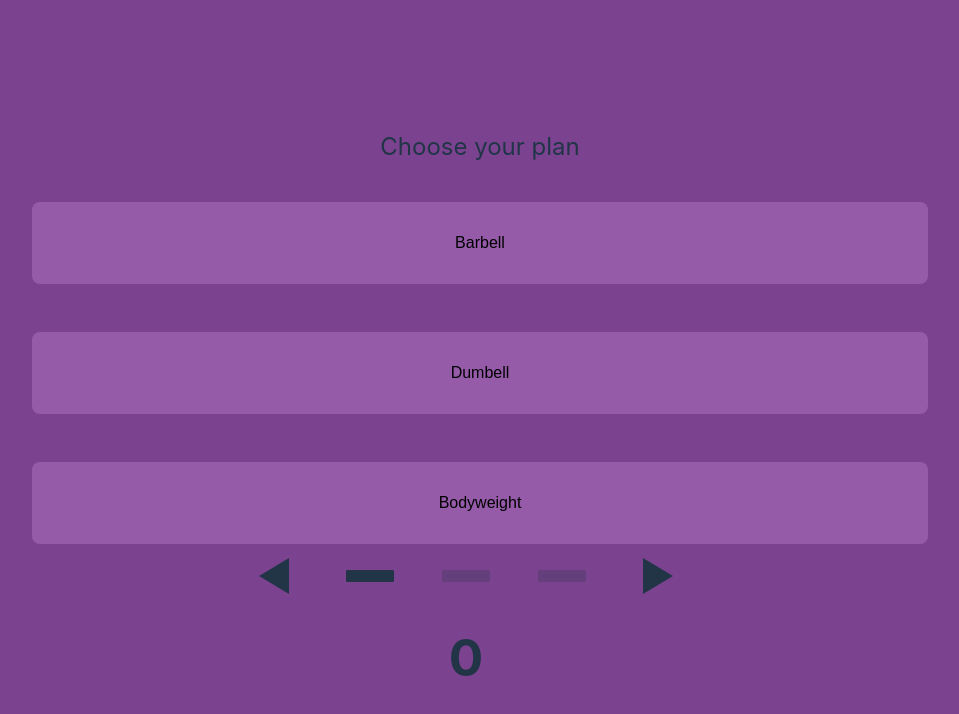
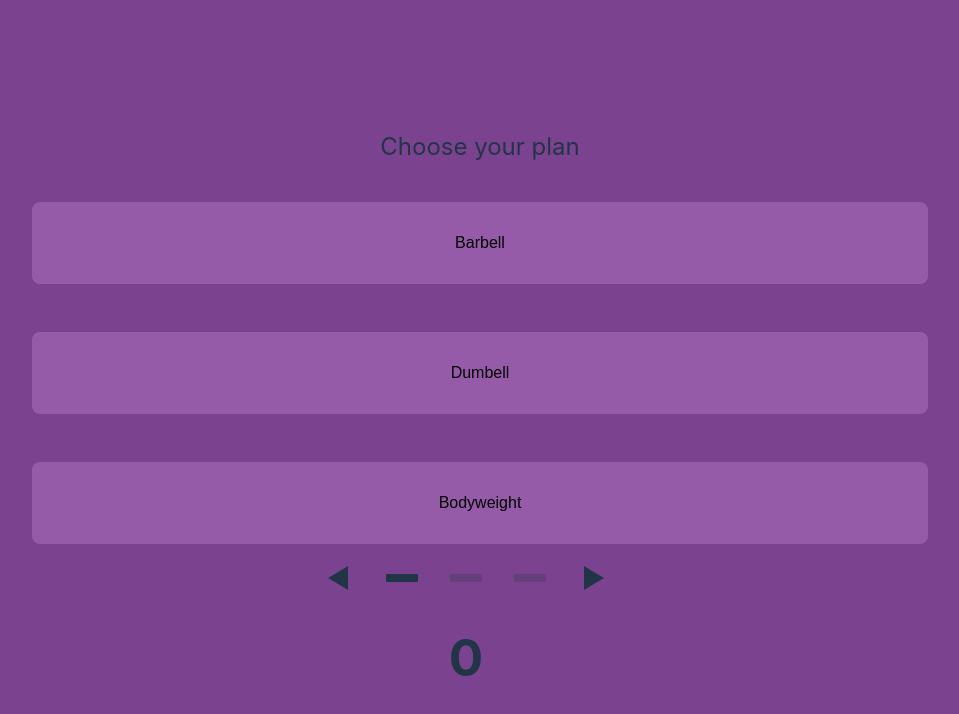
Before and after one commit to AroonSalotra/push-it, a React (Vite) app: page / in a window 1280 px wide. Shown: the top 714 px of the page, without its empty margins (174-1133 px from the left). Built offline with nearby package versions, Linux system fonts and the light colour scheme.

Commit message:
add icon indicators for page slides

```diff
--- a/components/RegisterForm.jsx
+++ b/components/RegisterForm.jsx
@@ -42,7 +42,7 @@ const RegisterForm = () => {
         <button
           onClick={() => handleClick("add")}
           type="submit"
-          className="icon"
+          className="icon interactive"
         >
           <ImPlay3 style={{ transform: "rotate(180deg)" }} />
         </button>
@@ -62,7 +62,7 @@ const RegisterForm = () => {
         <button
           onClick={() => handleClick("sub")}
           type="submit"
-          className="icon"
+          className="icon interactive"
         >
           <ImPlay3 />
         </button>
--- a/src/App.css
+++ b/src/App.css
@@ -68,13 +68,18 @@
 .btn-wrapper {
   display: flex;
   justify-content: center;
-  gap: 5rem;
+  gap: 3rem;
 }
-
 
 .icon {
   all: unset;
-  transform: scale(3);
+  cursor: pointer;
+  transform: scale(2);
+  transition: opacity 200ms ease;
+}
+
+.interactive:hover {
+  transform: scale(2.3);
 }
 
 
```
